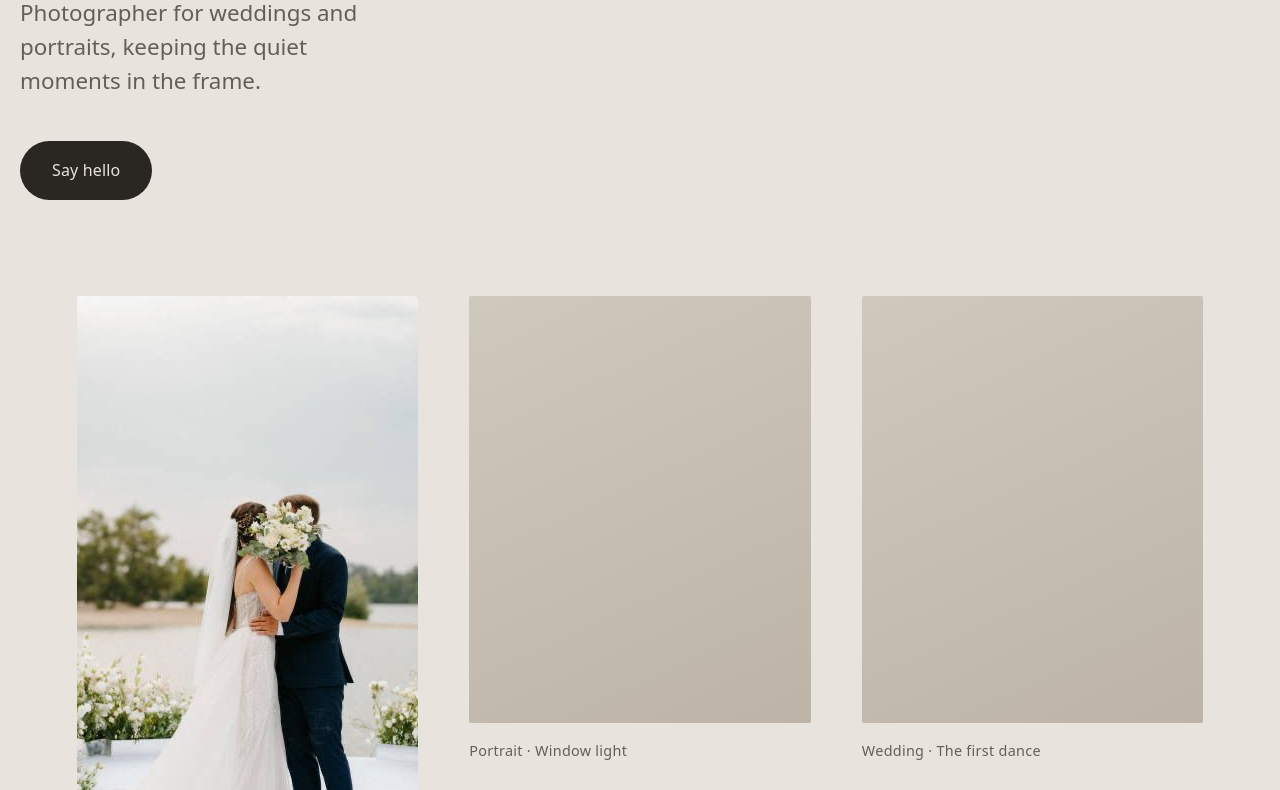
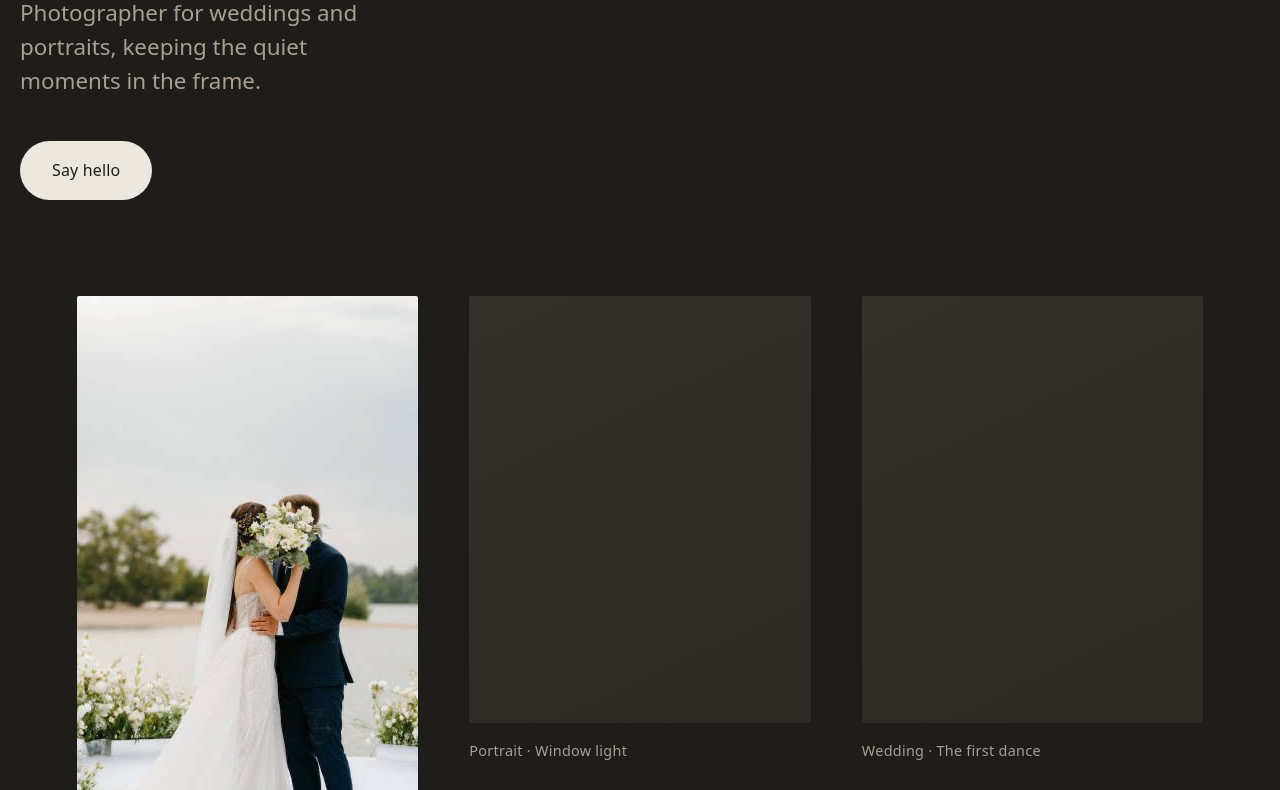
Before and after one commit to kimsiongchong-source/serena-lee-website, a plain HTML site: page index.html in a window 1280 px wide. Shown: the part 278-1068 px from the top of the page. Drawn offline with Linux system fonts and the light colour scheme.

Commit message:
Switch the site to a dark theme
Make the warm charcoal palette the only theme and drop the light and auto-switching rules.

Co-Authored-By: Claude Sonnet 5.5 <noreply@anthropic.com>
Claude-Session: https://claude.ai/code/session_01M8KDbk6oqAZgVpdHxhyv94

```diff
--- a/index.html
+++ b/index.html
@@ -11,28 +11,17 @@
 <style>
   /* Layout idea: one calm column of whitespace; left-aligned hero, wide three-up grid, narrow text blocks. */
   :root {
-    --bg: #e8e4dd;          /* muted stone */
-    --bg-soft: #dfdad2;     /* slightly deeper stone for sections */
-    --ink: #2a2622;
-    --ink-soft: #655e56;
-    --accent: #7d5f4b;      /* dusty clay, used sparingly */
-    --ph-a: #cfc8bd;        /* placeholder tones */
-    --ph-b: #bdb4a7;
+    color-scheme: dark;
+    --bg: #1f1d1a;          /* warm charcoal */
+    --bg-soft: #262420;     /* slightly lifted charcoal for sections */
+    --ink: #ece7df;
+    --ink-soft: #a79f94;
+    --accent: #d2ad93;      /* soft clay, used sparingly */
+    --ph-a: #34312c;        /* placeholder tones */
+    --ph-b: #2b2924;
     --font-display: "Instrument Serif", "Iowan Old Style", Georgia, serif;
     --font-body: system-ui, -apple-system, "Segoe UI", Helvetica, Arial, sans-serif;
     --gutter: clamp(20px, 6vw, 96px);
-  }
-  @media (prefers-color-scheme: dark) {
-    :root:not([data-theme="light"]) {
-      --bg: #1f1d1a; --bg-soft: #262420; --ink: #ece7df; --ink-soft: #a79f94;
-      --accent: #d2ad93; --ph-a: #34312c; --ph-b: #2b2924;
-      color-scheme: dark;
-    }
-  }
-  :root[data-theme="dark"] {
-    --bg: #1f1d1a; --bg-soft: #262420; --ink: #ece7df; --ink-soft: #a79f94;
-    --accent: #d2ad93; --ph-a: #34312c; --ph-b: #2b2924;
-    color-scheme: dark;
   }
 
   * { box-sizing: border-box; }
```
